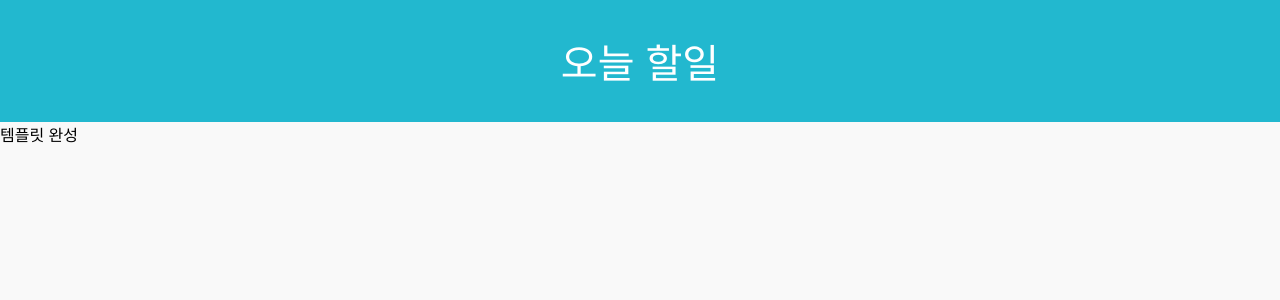
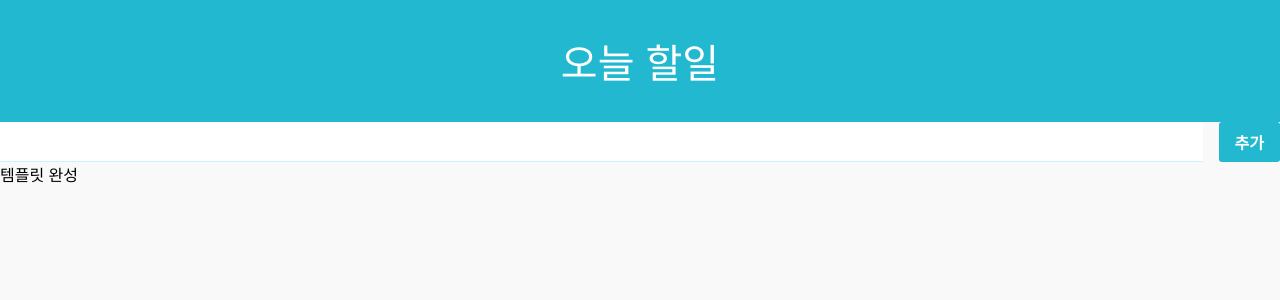
Before and after one commit to Raon98/react, a React (Create React App) app: page / in a window 1280 px wide. Shown: the top 300 px of the page. Built offline with nearby package versions, Linux system fonts and the light colour scheme.

Commit message:
React 2 : Form 만들기

```diff
--- a/src/App.js
+++ b/src/App.js
@@ -1,11 +1,12 @@
 import React, { Component } from 'react';
 import TodoList from "./component/TodoList";
+import Form from "./component/Form";
 
 class App extends Component {
   render() {
     return (
         <div>
-          <TodoList>
+          <TodoList from={<Form/>}>
               템플릿 완성
           </TodoList>
         </div>
--- /dev/null
+++ b/src/component/Form.css
@@ -0,0 +1,28 @@
+.form {
+    display: flex;
+}
+
+.form input {
+    flex: 1; /* 버튼을 뺀 빈 공간을 모두 채워줍니다 */
+    font-size: 1.25rem;
+    outline: none;
+    border: none;
+    border-bottom: 1px solid #c5f6fa;
+}
+
+.create-button {
+    padding-top: 0.5rem;
+    padding-bottom: 0.5rem;
+    padding-left: 1rem;
+    padding-right: 1rem;
+    margin-left: 1rem;
+    background: #22b8cf;
+    border-radius: 3px;
+    color: white;
+    font-weight: 600;
+    cursor: pointer;
+}
+
+.create-button:hover {
+    background: #3bc9db;
+}
--- /dev/null
+++ b/src/component/Form.js
@@ -0,0 +1,26 @@
+import React from 'react';
+import './Form.css';
+
+/**2. 컴포넌트 FROM 만들기
+ 컴포넌트 생김새 정리
+ 1. 컴포넌트 DOM 태그 작성
+ 2. CSS 스타일 작성
+ -> 상태 관리 및 Props로 필요한  값 전달
+
+ 컴토넌트의 4가지 props
+    value : 인풋의 내용
+    onCreate : 버튼이 클릭 될때 실행되는 함수
+    onChange : 인풋 내용이 변경될 때 실행되는 함수
+    onKeyPress : 인풋에서 키를 입력할 때 실행되는 함수.
+                 - 이 함수는 나중에 Enter가 눌렀을때 onCreate를 한것과 동일한 작업을 하기위해 사용
+ **/
+
+const Form = ({value,onChange,onCreate,onKeyPress}) => {
+    return(
+        <div className='form'>
+            <input value={value} onChange={onChange} onKeyPress={onKeyPress}/>
+            <div className='create-button' onClick={onCreate}> 추가</div>
+        </div>
+    )
+}
+export default Form;
```
Also changed, not shown: src/component/TodoList.js (+12 -0 lines).
